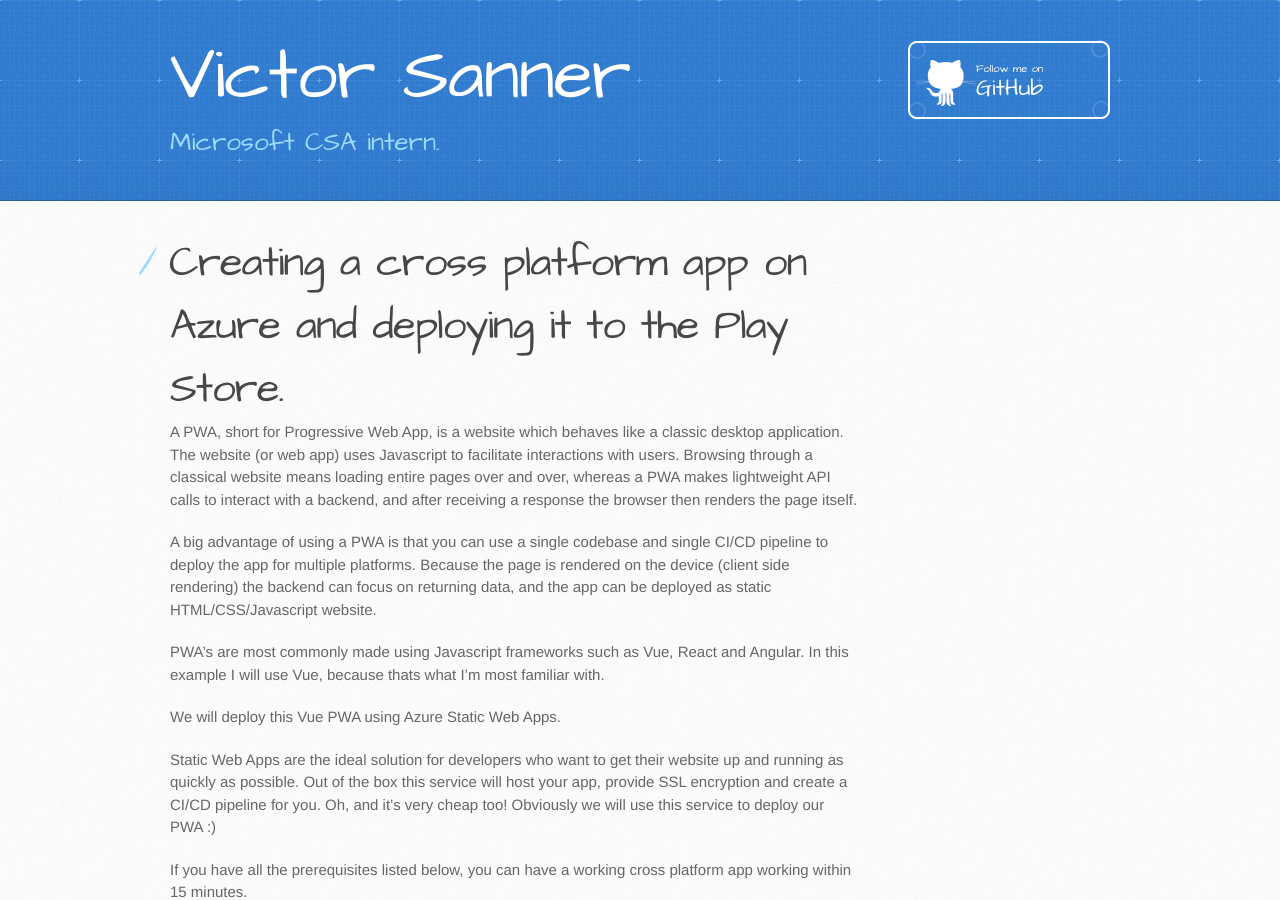
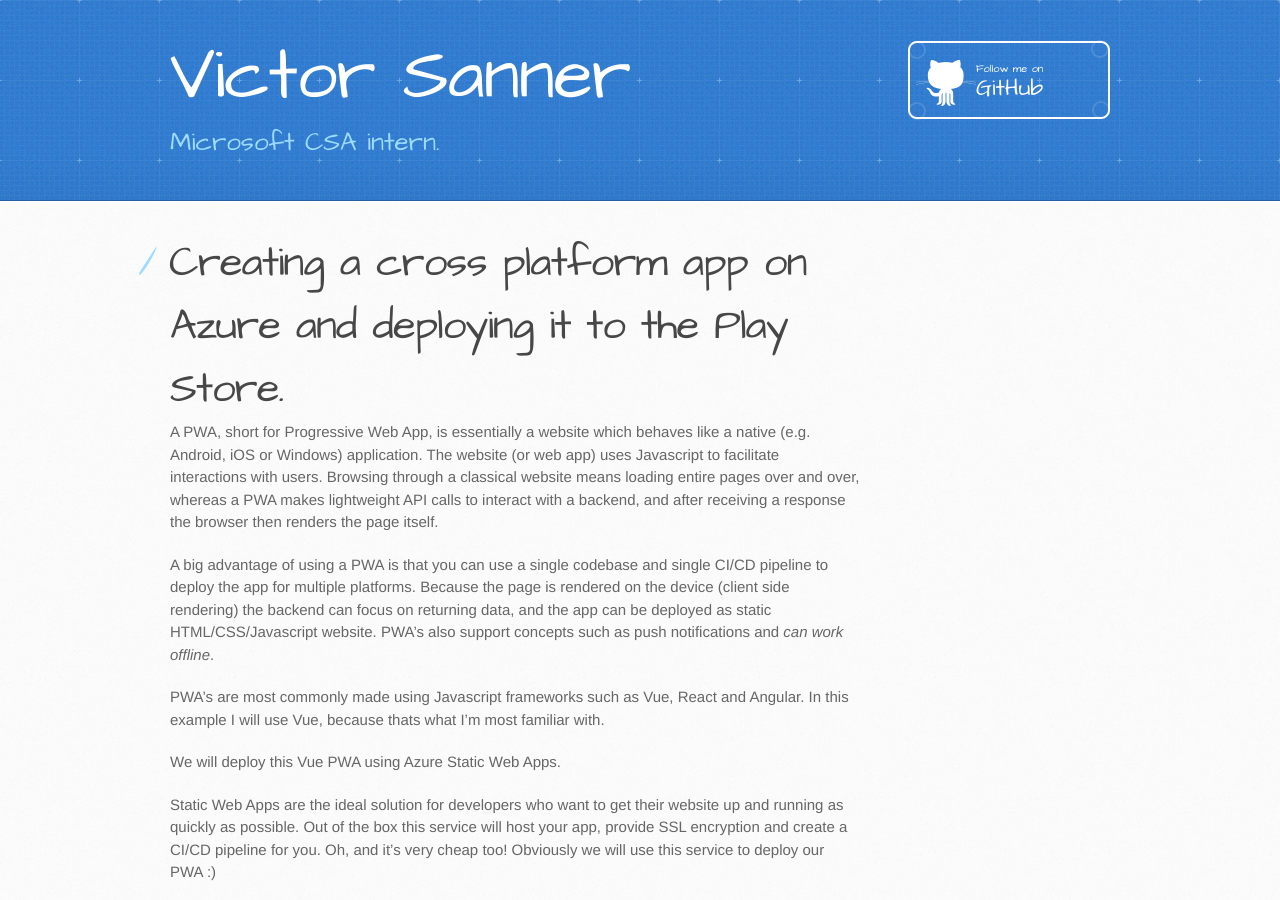
Before and after one commit to drmanhatin/drmanhatin.github.io, a Jekyll site: the page built from _posts/2021-10-26-building-cross-platform-mobile-apps-on-azure.md, in a window 1280 px wide and 900 px high. Built offline with Jekyll 4.4.1, drawn with Linux system fonts in a browser that asks for light colours.

Commit message:
minor change

```diff
--- a/_posts/2021-10-26-building-cross-platform-mobile-apps-on-azure.md
+++ b/_posts/2021-10-26-building-cross-platform-mobile-apps-on-azure.md
@@ -8,10 +8,10 @@ description: "I think many people are not aware of the possiblities of running m
 
 # Creating a cross platform app on Azure and deploying it to the Play Store.
 
-A PWA, short for Progressive Web App, is a website which behaves like a classic desktop application. The website (or web app) uses Javascript to facilitate interactions with users.
+A PWA, short for Progressive Web App, is essentially a website which behaves like a native (e.g. Android, iOS or Windows) application. The website (or web app) uses Javascript to facilitate interactions with users.
 Browsing through a classical website means loading entire pages over and over, whereas a PWA makes lightweight API calls to interact with a backend, and after receiving a response the browser then renders the page itself.
 
-A big advantage of using a PWA is that you can use a single codebase and single CI/CD pipeline to deploy the app for multiple platforms. Because the page is rendered on the device (client side rendering) the backend can focus on returning data, and the app can be deployed as static HTML/CSS/Javascript website.
+A big advantage of using a PWA is that you can use a single codebase and single CI/CD pipeline to deploy the app for multiple platforms. Because the page is rendered on the device (client side rendering) the backend can focus on returning data, and the app can be deployed as static HTML/CSS/Javascript website. PWA's also support concepts such as push notifications and *can work offline*.
 
 PWA’s are most commonly made using Javascript frameworks such as Vue, React and Angular. In this example I will use Vue, because thats what I’m most familiar with.
 
```
